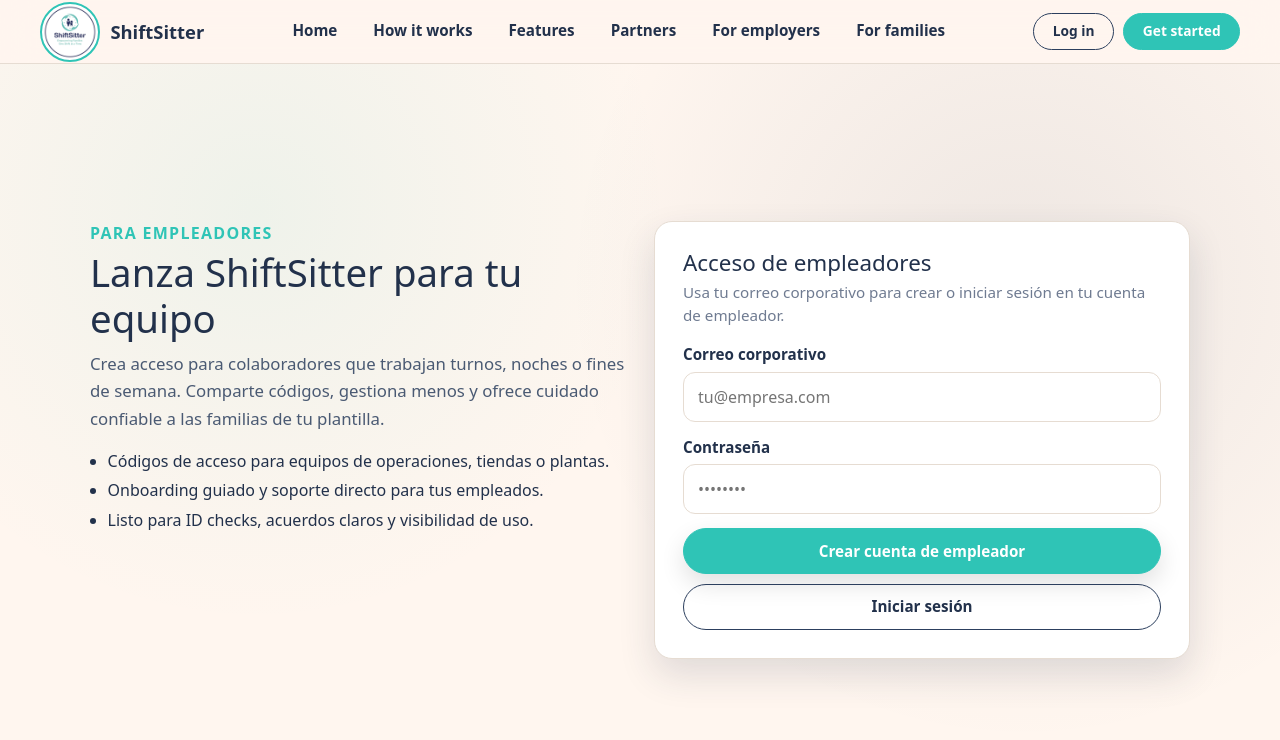
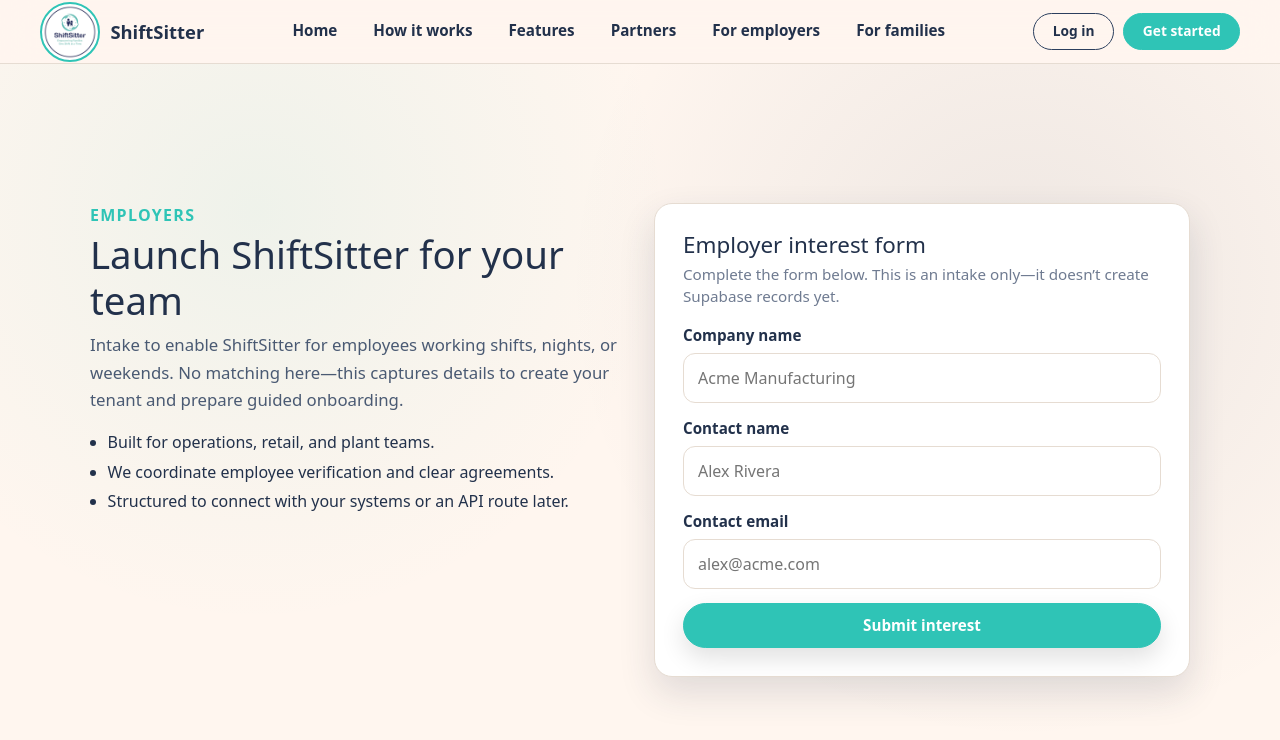
Before and after one commit to AndreaGutierrez17/shiftsitter-webapp, a Next.js app: page /employers in a window 1280 px wide. Shown: the top 740 px of the page. Built offline with nearby package versions, Linux system fonts and the light colour scheme.

Commit message:
shiftsitter-web

```diff
--- a/app/employers/page.tsx
+++ b/app/employers/page.tsx
@@ -1,121 +1,99 @@
 "use client";
 
-import { useState } from "react";
-import { useRouter } from "next/navigation";
-import { getSupabaseClient } from "@/lib/supabase/client";
+import { FormEvent, useState } from "react";
 
 export default function EmployersPage() {
-  const router = useRouter();
+  const [companyName, setCompanyName] = useState("");
+  const [contactName, setContactName] = useState("");
   const [email, setEmail] = useState("");
-  const [password, setPassword] = useState("");
-  const [loading, setLoading] = useState(false);
-  const [error, setError] = useState<string | null>(null);
+  const [submitted, setSubmitted] = useState(false);
 
-  const handleRegister = async () => {
-    const supabase = getSupabaseClient();
-    if (!supabase) {
-      setError("Falta configurar NEXT_PUBLIC_SUPABASE_URL y NEXT_PUBLIC_SUPABASE_ANON_KEY.");
-      return;
-    }
-
-    setLoading(true);
-    setError(null);
-
-    const { error } = await supabase.auth.signUp({
-      email,
-      password,
-    });
-
-    setLoading(false);
-
-    if (error) {
-      setError(error.message);
-      return;
-    }
-
-    router.push("/employers/onboarding");
-  };
-
-  const handleLogin = async () => {
-    const supabase = getSupabaseClient();
-    if (!supabase) {
-      setError("Falta configurar NEXT_PUBLIC_SUPABASE_URL y NEXT_PUBLIC_SUPABASE_ANON_KEY.");
-      return;
-    }
-
-    setLoading(true);
-    setError(null);
-
-    const { error } = await supabase.auth.signInWithPassword({
-      email,
-      password,
-    });
-
-    setLoading(false);
-
-    if (error) {
-      setError(error.message);
-      return;
-    }
-
-    router.push("/employers/onboarding");
+  const handleSubmit = (event: FormEvent<HTMLFormElement>) => {
+    event.preventDefault();
+    console.log("Employer intake", { companyName, contactName, email });
+    setSubmitted(true);
   };
 
   return (
     <section className="families-auth">
       <div className="families-auth-inner">
         <div className="families-hero">
-          <p className="eyebrow">Para empleadores</p>
-          <h1>Lanza ShiftSitter para tu equipo</h1>
+          <p className="eyebrow">Employers</p>
+          <h1>Launch ShiftSitter for your team</h1>
           <p className="lead">
-            Crea acceso para colaboradores que trabajan turnos, noches o fines de semana. Comparte códigos, gestiona menos y
-            ofrece cuidado confiable a las familias de tu plantilla.
+            Intake to enable ShiftSitter for employees working shifts, nights,
+            or weekends. No matching here—this captures details to create your
+            tenant and prepare guided onboarding.
           </p>
           <ul className="families-bullets">
-            <li>Códigos de acceso para equipos de operaciones, tiendas o plantas.</li>
-            <li>Onboarding guiado y soporte directo para tus empleados.</li>
-            <li>Listo para ID checks, acuerdos claros y visibilidad de uso.</li>
+            <li>Built for operations, retail, and plant teams.</li>
+            <li>We coordinate employee verification and clear agreements.</li>
+            <li>Structured to connect with your systems or an API route later.</li>
           </ul>
         </div>
 
         <div className="families-card">
-          <h2>Acceso de empleadores</h2>
-          <p className="muted">Usa tu correo corporativo para crear o iniciar sesión en tu cuenta de empleador.</p>
+          <div className="card-header">
+            <h2>Employer interest form</h2>
+            <p className="muted">
+              Complete the form below. This is an intake only—it doesn’t create
+              Supabase records yet.
+            </p>
+          </div>
 
+          <form onSubmit={handleSubmit} className="form-stack">
             <div className="form-field">
-            <label htmlFor="email">Correo corporativo</label>
+              <label htmlFor="companyName">Company name</label>
               <input
-              id="email"
-              type="email"
-              placeholder="tu@empresa.com"
-              value={email}
-              onChange={(e) => setEmail(e.target.value)}
+                id="companyName"
+                type="text"
+                placeholder="Acme Manufacturing"
+                value={companyName}
+                onChange={(e) => setCompanyName(e.target.value)}
                 className="ss-input"
+                required
               />
             </div>
 
             <div className="form-field">
-            <label htmlFor="password">Contraseña</label>
+              <label htmlFor="contactName">Contact name</label>
               <input
-              id="password"
-              type="password"
-              placeholder="••••••••"
-              value={password}
-              onChange={(e) => setPassword(e.target.value)}
+                id="contactName"
+                type="text"
+                placeholder="Alex Rivera"
+                value={contactName}
+                onChange={(e) => setContactName(e.target.value)}
                 className="ss-input"
+                required
               />
             </div>
 
-          {error && <p className="form-error">{error}</p>}
+            <div className="form-field">
+              <label htmlFor="email">Contact email</label>
+              <input
+                id="email"
+                type="email"
+                placeholder="alex@acme.com"
+                value={email}
+                onChange={(e) => setEmail(e.target.value)}
+                className="ss-input"
+                required
+              />
+            </div>
+
+            {submitted && (
+              <p className="success">
+                Thanks for your interest. We’ll reach out to enable your
+                employees.
+              </p>
+            )}
 
             <div className="actions">
-            <button onClick={handleRegister} disabled={loading} className="ss-btn w-100">
-              Crear cuenta de empleador
-            </button>
-            <button onClick={handleLogin} className="ss-btn-outline w-100" disabled={loading}>
-              Iniciar sesión
+              <button type="submit" className="ss-btn w-100">
+                Submit interest
               </button>
             </div>
+          </form>
         </div>
       </div>
     </section>
--- a/app/families/onboarding/page.tsx
+++ b/app/families/onboarding/page.tsx
@@ -1,38 +1,123 @@
+"use client";
+
+import { useEffect, useState } from "react";
+import { useRouter } from "next/navigation";
+import { getSupabaseClient } from "@/lib/supabase/client";
+
 export default function FamiliesOnboardingPage() {
+  const router = useRouter();
+  const [checkingSession, setCheckingSession] = useState(true);
+  const [error, setError] = useState<string | null>(null);
+
+  useEffect(() => {
+    const supabase = getSupabaseClient();
+    let active = true;
+
+    const syncSession = async () => {
+      const { data, error: sessionError } = await supabase.auth.getSession();
+
+      if (!active) return;
+
+      if (sessionError) {
+        setError(
+          "We could not validate your session. Reload the page or sign in again."
+        );
+        setCheckingSession(false);
+        return;
+      }
+
+      if (!data.session) {
+        router.replace("/families");
+        return;
+      }
+
+      setCheckingSession(false);
+    };
+
+    syncSession();
+
+    const {
+      data: authListener,
+    } = supabase.auth.onAuthStateChange((_event, session) => {
+      if (!session) {
+        router.replace("/families");
+      }
+    });
+
+    return () => {
+      active = false;
+      authListener?.subscription.unsubscribe();
+    };
+  }, [router]);
+
+  const handleSignOut = async () => {
+    setError(null);
+    try {
+      const supabase = getSupabaseClient();
+      const { error: signOutError } = await supabase.auth.signOut();
+      if (signOutError) throw signOutError;
+      router.replace("/families");
+    } catch (err) {
+      const message =
+        err instanceof Error
+          ? err.message
+          : "We couldn’t sign you out. Please try again.";
+      setError(message);
+    }
+  };
+
+  const handleContinue = () => {
+    router.push("/families/onboarding?step=profile");
+  };
+
+  if (checkingSession) {
+    return (
+      <section className="families-auth">
+        <div className="families-auth-inner">
+          <p className="muted">Validating your session...</p>
+        </div>
+      </section>
+    );
+  }
+
   return (
-    <section style={{ padding: "4rem", maxWidth: "720px", margin: "0 auto" }}>
-      <h1>Let&apos;s get to know your family</h1>
+    <section className="families-auth">
+      <div className="families-auth-inner">
+        <div className="families-hero">
+          <p className="eyebrow">Onboarding</p>
+          <h1>Complete your family profile</h1>
+          <p className="lead">
+            Confirm your availability, define your care values, and share what
+            you need to cover shifts, nights, or weekends. We use this to show
+            you only families that truly align with you.
+          </p>
+          <ul className="families-bullets">
+            <li>Granular availability by day and shift.</li>
+            <li>Clear care preferences and expectations.</li>
+            <li>Continuous validation: if your session expires, we redirect you to sign in.</li>
+          </ul>
+        </div>
 
-      <p style={{ marginTop: "1rem", lineHeight: 1.6 }}>
-        ShiftSitter works when families truly align. This short onboarding helps
-        us understand your needs, values, and availability so we can connect you
-        with families who are genuinely compatible with you.
-      </p>
+        <div className="families-card">
+          <div className="card-header">
+            <h2>Your next step</h2>
+            <p className="muted">
+              Complete Needs + Values to begin safe matching with other
+              families.
+            </p>
+          </div>
 
-      <p style={{ marginTop: "1rem", lineHeight: 1.6 }}>
-        You&apos;ll answer a few questions about your schedule, childcare
-        preferences, and what matters most to you. There are no commitments yet
-        - this is about finding the right fit.
-      </p>
+          {error && <p className="form-error">{error}</p>}
 
-      <p style={{ marginTop: "1rem", fontWeight: 500 }}>
-        It only takes a few minutes.
-      </p>
-
-      <div style={{ marginTop: "2.5rem" }}>
-        <button
-          style={{
-            padding: "12px 20px",
-            borderRadius: "8px",
-            border: "none",
-            background: "#2ec4b6",
-            color: "#fff",
-            fontSize: "16px",
-            cursor: "pointer",
-          }}
-        >
-          Start onboarding
-        </button>
+          <div className="actions">
+            <button onClick={handleContinue} className="ss-btn w-100">
+              Continue
+            </button>
+            <button onClick={handleSignOut} className="ss-btn-outline w-100">
+              Sign out
+            </button>
+          </div>
+        </div>
       </div>
     </section>
   );
--- a/app/families/page.tsx
+++ b/app/families/page.tsx
@@ -1,96 +1,85 @@
 "use client";
 
 import { useState } from "react";
+import { useRouter } from "next/navigation";
 import { getSupabaseClient } from "@/lib/supabase/client";
-import { useRouter } from "next/navigation";
+
+type AuthAction = "register" | "login" | "idle";
 
 export default function FamiliesPage() {
   const router = useRouter();
   const [email, setEmail] = useState("");
   const [password, setPassword] = useState("");
-  const [loading, setLoading] = useState(false);
+  const [status, setStatus] = useState<AuthAction>("idle");
   const [error, setError] = useState<string | null>(null);
 
-  const handleRegister = async () => {
-    const supabase = getSupabaseClient();
-    if (!supabase) {
-      setError("Falta configurar NEXT_PUBLIC_SUPABASE_URL y NEXT_PUBLIC_SUPABASE_ANON_KEY.");
-      return;
-    }
+  const loading = status !== "idle";
 
-    setLoading(true);
+  const handleAuth = async (mode: Exclude<AuthAction, "idle">) => {
+    setStatus(mode);
     setError(null);
 
-    const { error } = await supabase.auth.signUp({
-      email,
-      password,
-    });
+    try {
+      const supabase = getSupabaseClient();
 
-    setLoading(false);
+      const { error: authError } =
+        mode === "register"
+          ? await supabase.auth.signUp({ email, password })
+          : await supabase.auth.signInWithPassword({ email, password });
 
-    if (error) {
-      setError(error.message);
-      return;
+      if (authError) {
+        throw authError;
+      }
+
+      router.push("/families/onboarding");
+    } catch (err) {
+      const message =
+        err instanceof Error
+          ? err.message
+          : "We couldn’t complete your request. Please try again.";
+      setError(message);
+    } finally {
+      setStatus("idle");
     }
-
-    router.push("/families/onboarding");
-  };
-
-  const handleLogin = async () => {
-    const supabase = getSupabaseClient();
-    if (!supabase) {
-      setError("Falta configurar NEXT_PUBLIC_SUPABASE_URL y NEXT_PUBLIC_SUPABASE_ANON_KEY.");
-      return;
-    }
-
-    setLoading(true);
-    setError(null);
-
-    const { error } = await supabase.auth.signInWithPassword({
-      email,
-      password,
-    });
-
-    setLoading(false);
-
-    if (error) {
-      setError(error.message);
-      return;
-    }
-
-    router.push("/families/onboarding");
   };
 
   return (
     <section className="families-auth">
       <div className="families-auth-inner">
         <div className="families-hero">
-          <p className="eyebrow">For families</p>
-          <h1>Join ShiftSitter</h1>
+          <p className="eyebrow">For shift-working families</p>
+          <h1>Access ShiftSitter</h1>
           <p className="lead">
-            Create your account, share your availability, and get reciprocal
-            matches with nearby families that fit your shift schedule and location.
+            Create a secure account with your email and password. Connect with
+            nearby families who share your shift schedule, values, and care
+            expectations.
           </p>
           <ul className="families-bullets">
-            <li>Email + password access with future SSO options.</li>
-            <li>Needs & values onboarding to align expectations and reciprocity.</li>
-            <li>Matches only when zone, shifts, and preferences align.</li>
+            <li>Real Supabase Auth login (email + password).</li>
+            <li>Needs &amp; values onboarding for precise matching.</li>
+            <li>See only families that fit your area and availability.</li>
           </ul>
         </div>
 
         <div className="families-card">
-          <h2>Create your account</h2>
-          <p className="muted">Use a trusted email; you can update profile details anytime.</p>
+          <div className="card-header">
+            <h2>Create or log in</h2>
+            <p className="muted">
+              Real authentication—no fake logins. Use an email you check often.
+            </p>
+          </div>
 
           <div className="form-field">
             <label htmlFor="email">Email</label>
             <input
               id="email"
               type="email"
-              placeholder="tu@email.com"
+              autoComplete="email"
+              placeholder="you@example.com"
               value={email}
               onChange={(e) => setEmail(e.target.value)}
               className="ss-input"
+              disabled={loading}
             />
           </div>
 
@@ -99,27 +88,37 @@
             <input
               id="password"
               type="password"
-              placeholder="••••••••"
+              autoComplete="current-password"
+              placeholder="********"
               value={password}
               onChange={(e) => setPassword(e.target.value)}
               className="ss-input"
+              disabled={loading}
             />
           </div>
 
           {error && <p className="form-error">{error}</p>}
 
           <div className="actions">
-            <button onClick={handleRegister} disabled={loading} className="ss-btn w-100">
-              Create account
+            <button
+              onClick={() => handleAuth("register")}
+              disabled={loading}
+              className="ss-btn w-100"
+            >
+              {status === "register" ? "Creating account..." : "Create account"}
             </button>
             <button
-              onClick={handleLogin}
+              onClick={() => handleAuth("login")}
               className="ss-btn-outline w-100"
               disabled={loading}
             >
-              Log in
+              {status === "login" ? "Signing in..." : "Sign in"}
             </button>
           </div>
+          <p className="muted tiny">
+            ShiftSitter uses Supabase Auth with ANON keys only. Passwords are
+            never stored in plain text.
+          </p>
         </div>
       </div>
     </section>
```
Also changed, not shown: app/page.tsx (+9 -1 lines), lib/supabase/client.ts (+7 -1 lines). Lines whose indentation alone changed are shown as unchanged.
